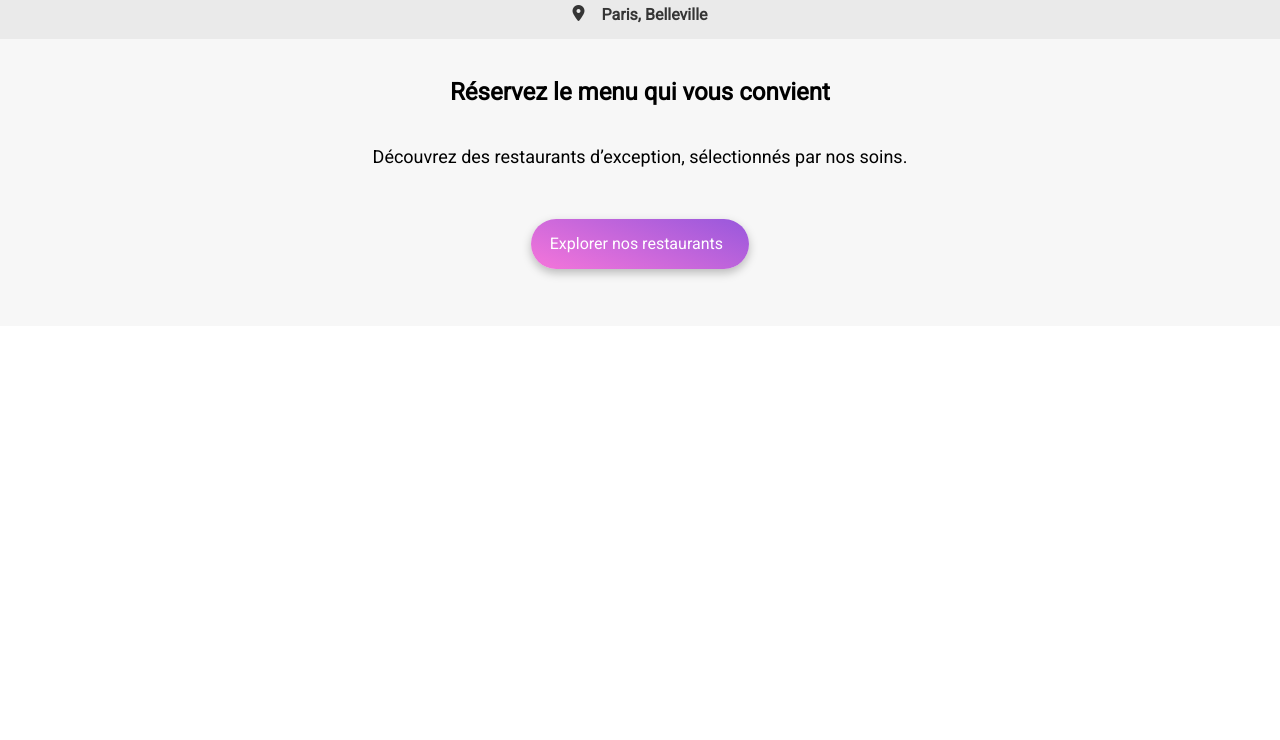
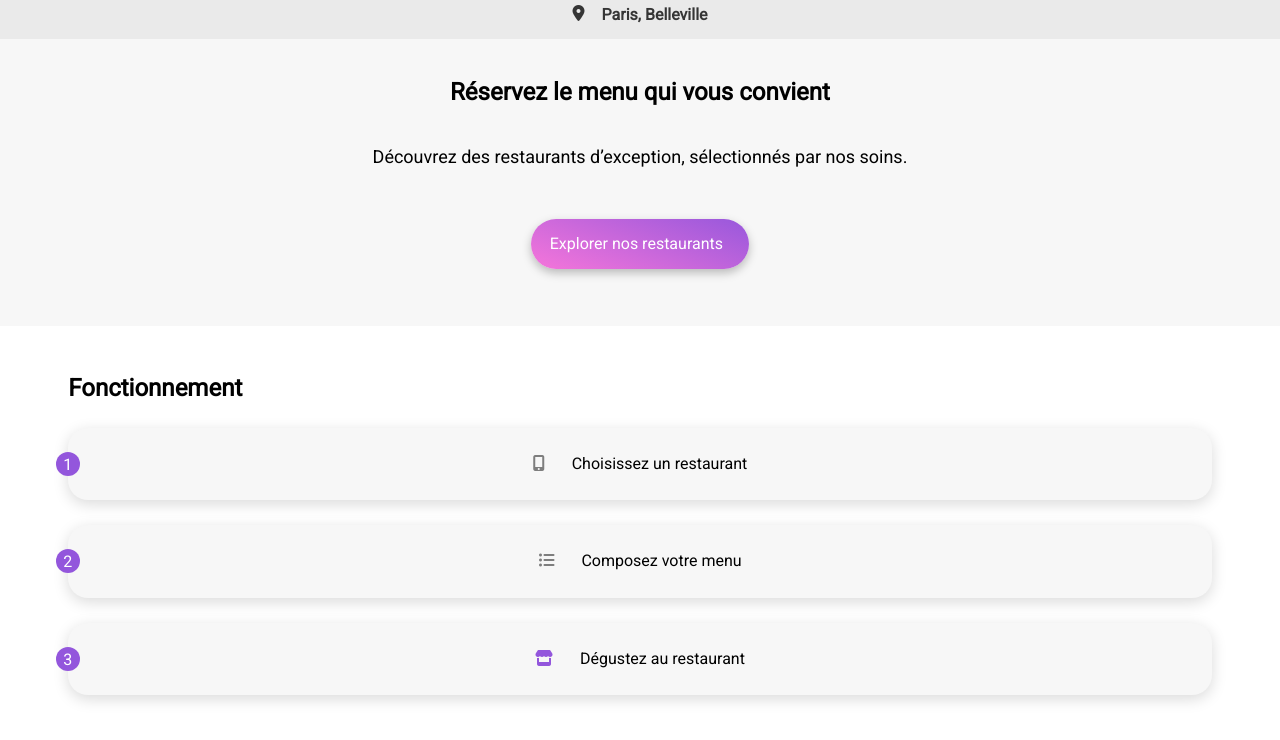
Before and after one commit to juentbrg/Ohmyfood, a plain HTML site: page index.html in a window 1280 px wide. Shown: the part 74-814 px from the top of the page. Drawn offline with Linux system fonts and the light colour scheme; a web font is replaced by a local one.

Commit message:
Ajout de la section 'Fonctionnement'

```diff
--- a/index.html
+++ b/index.html
@@ -32,5 +32,32 @@
             <a href="#">Explorer nos restaurants</a>
         </section>
         <!-- Explore end -->
+
+        <!-- Functioning -->
+        <section class="functioning">
+            <h2>Fonctionnement</h2>
+            <div class="functioning__card">
+                <div class="functioning__card__content">
+                    <p class="functioning__card__number">1</p>
+                    <p class="functioning__card__icon"><i class="fa-solid fa-mobile-screen-button"></i></p>
+                    <p class="functioning__card__text">Choisissez un restaurant</p>
+                </div>
+                <div class="functioning__card__content">
+                    <p class="functioning__card__number">2</p>
+                    <p class="functioning__card__icon"><i class="fa-sharp fa-solid fa-list-ul"></i></p>
+                    <p class="functioning__card__text">Composez votre menu</p>
+                </div>
+                <div class="functioning__card__content">
+                    <p class="functioning__card__number">3</p>
+                    <p class="functioning__card__icon purple"><i class="fa-solid fa-store"></i></p>
+                    <p class="functioning__card__text">Dégustez au restaurant</p>
+                </div>
+            </div>
+        </section>
+        <!-- Functioning end -->
+
+        <!-- Restaurants -->
+
+        <!-- Restaurants end-->
     </body>
 </html>
--- a/style/style.scss
+++ b/style/style.scss
@@ -92,3 +92,61 @@ header{
     }
 }
 /* Explore end */
+
+/* functioning */
+.functioning{
+    width: 100%;
+    height: 440px;
+    padding: 48px 5.33% 68px 5.33%;
+    h2{
+        font-weight: 700;
+        font-size: 24px;
+        line-height: 28px;
+    }
+    &__card{
+        width: 100%;
+        height: 267px;
+        margin-top: 26px;
+        display: grid;
+        gap: 9.33%;
+        grid-template-columns: repeat(1, 1fr);
+        grid-template-rows: repeat(3, 72.38px);
+    }
+    &__card__content{
+        display: flex;
+        background: #F7F7F7;
+        box-shadow: 0px 4px 15px rgba(0, 0, 0, 0.15);
+        border-radius: 20px;
+        line-height: 72.38px;
+        justify-content: center;
+        position: relative;
+    }
+    &__card__text{
+        margin-left: 27px;
+        font-weight: 500;
+        font-size: 16px;
+    }
+    &__card__icon i{
+        color: #7E7E7E;
+    }
+    &__card__icon.purple i{
+        color: $color-primary;
+    }
+    &__card__number{
+        width: 24px;
+        height: 24px;
+        line-height: 24px;
+        border-radius: 25px;
+        padding: 1px 7px;
+        background-color: $color-primary;
+        color: #FFF;
+        position: absolute;
+        left: -12px;
+        top: 24.19px;
+    }
+}
+/* functioning end */
+
+/* restaurants */
+
+/* restaurants */
```
Also changed, not shown: style/style.css, 1 other file.
